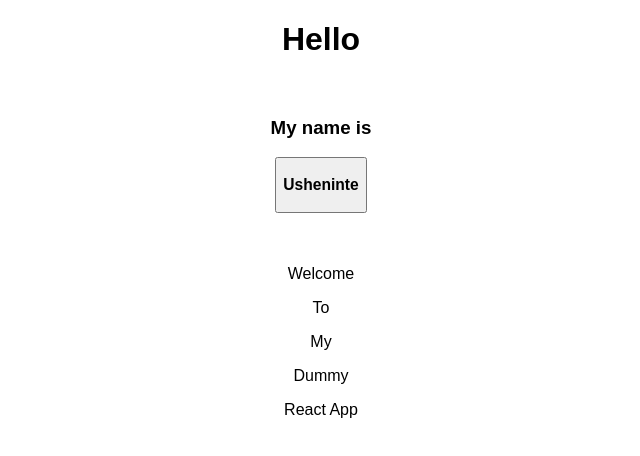
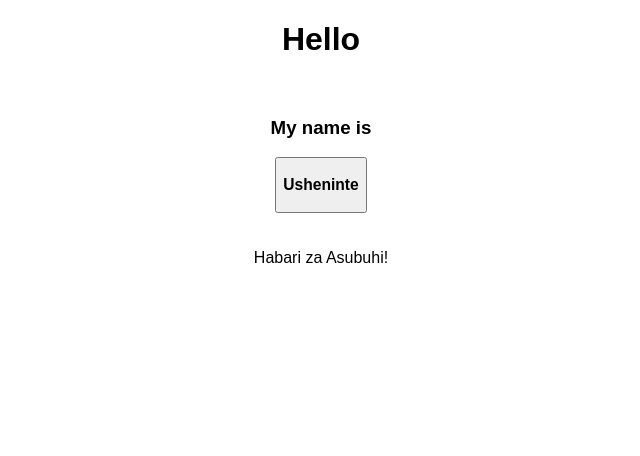
Before and after one commit to Usheninte/react-js-app, a React (Create React App) app: page / in a window 1280 px wide. Shown: the top 456 px of the page, without its empty margins (319-959 px from the left). Built offline with nearby package versions, Linux system fonts and the light colour scheme.

Commit message:
knowledge++ in React coding

```diff
--- a/src/components/Intro.js
+++ b/src/components/Intro.js
@@ -3,6 +3,20 @@ import React, { Component } from 'react';
 import Name from './Name';
 
 class Intro extends Component {
+
+  /* constructor(props) {
+    super(props);
+    this.state = {
+      greet: ['Welcome', 'To', 'My', 'Dummy', 'React App']
+    }
+  } */
+
+  constructor(props) {
+    super(props);
+    this.state = {
+      greet: 'Habari za Asubuhi!'
+    }
+  }
 
   componentDidMount() {
     console.log('mounted');
@@ -18,9 +32,10 @@ class Intro extends Component {
       textAlign: 'center'
     };
 
-    const salutation = ['Welcome', 'To', 'My', 'Dummy', 'React App'].map(greet => {
-      return <p key={greet}>{greet}</p>;
-    });
+    /* let greet = this.state.greet;
+    const salutation = greet.map(hello => {
+      return <p key={hello}>{hello}</p>;
+    }); */
 
     return (
       <div style={finesse}>
@@ -32,7 +47,7 @@ class Intro extends Component {
           <h3><Name /></h3>
         </button>
         <br /><br /><br />
-        {salutation}
+        {this.state.greet}
       </div>
     );
 
```
